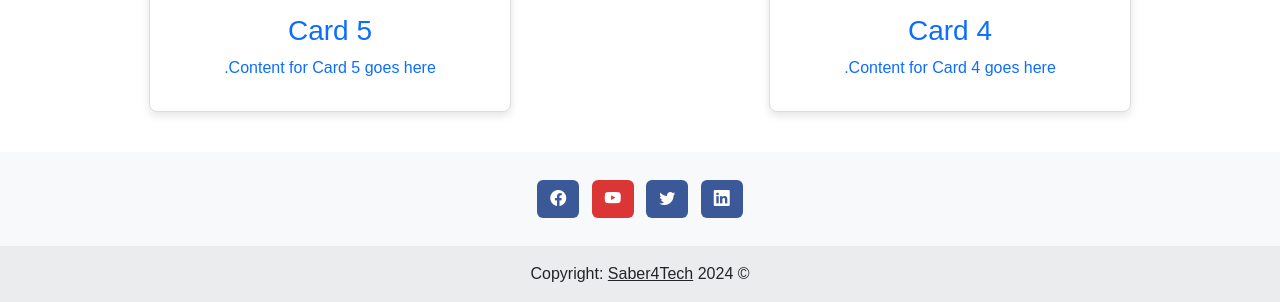
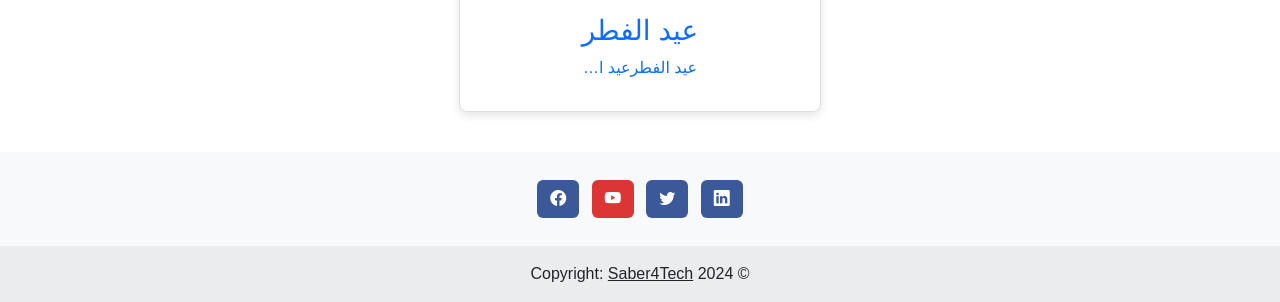
Before and after one commit to SaberHardy/abouObaidaMosque, a Django app: page / in a window 1280 px wide. Shown: the part 2086-2388 px from the top of the page. Run offline with Django 5.2, Linux system fonts and the light colour scheme; data comes from the database, SQL or seed files in the repository; both versions use the stored data as it was after the commit; some libraries are stand-ins or nearby versions.

Commit message:
Event Model

```diff
--- a/appAbuObaida/admin.py
+++ b/appAbuObaida/admin.py
@@ -1,6 +1,6 @@
 from django.contrib import admin
 
-from appAbuObaida.models import PrayerModel, QuestionModel
+from appAbuObaida.models import PrayerModel, QuestionModel, EventsModel
 
 # Register your models here.
 # @admin.register(PrayerModel)
@@ -9,3 +9,4 @@ from appAbuObaida.models import PrayerModel, QuestionModel
 
 admin.site.register(PrayerModel)
 admin.site.register(QuestionModel)
+admin.site.register(EventsModel)
--- a/appAbuObaida/models.py
+++ b/appAbuObaida/models.py
@@ -35,3 +35,12 @@ class QuestionModel(models.Model):
 
     def __str__(self):
         return self.question_title
+
+
+class EventsModel(models.Model):
+    event_title = models.CharField(max_length=500)
+    event_description = models.TextField()
+    pub_date = models.DateField(auto_now_add=True)
+
+    def __str__(self):
+        return self.event_title
--- a/appAbuObaida/urls.py
+++ b/appAbuObaida/urls.py
@@ -6,7 +6,7 @@ urlpatterns = [
     path('', views.index, name='index'),
     path('questions_blog/', views.questions_blog, name='questions_blog'),
     path('question_detail/', views.question_detail, name='question_detail'),
-    path('events/', views.events, name='events'),
+    path('events_view/', views.events_view, name='events_view'),
     path('about/', views.about, name='about'),
     path('contact_us/', views.contact_us, name='contact_us'),
 ]
--- a/appAbuObaida/views.py
+++ b/appAbuObaida/views.py
@@ -1,14 +1,16 @@
 from django.shortcuts import render
 from django.utils.translation import activate
 
-from appAbuObaida.models import PrayerModel, QuestionModel
+from appAbuObaida.models import PrayerModel, QuestionModel, EventsModel
 
 
 def index(request):
     # activate('ar')
     prayer_model = PrayerModel.objects.all()
+    all_events = EventsModel.objects.all()
     context = {
-        'prayer_model': prayer_model
+        'prayer_model': prayer_model,
+        'all_events': all_events
     }
     return render(request, 'appAbuObaida/index.html', context)
 
@@ -29,8 +31,12 @@ def question_detail(request):
     return render(request, 'appAbuObaida/question_detail.html', context)
 
 
-def events(request):
-    return render(request, 'appAbuObaida/events.html')
+def events_view(request):
+    events = EventsModel.objects.all()
+    context = {
+        'events': events
+    }
+    return render(request, 'appAbuObaida/events.html', context)
 
 
 def about(request):
@@ -38,4 +44,5 @@ def about(request):
 
 
 def contact_us(request):
+
     return render(request, 'appAbuObaida/contact_us.html')
--- a/templates/appAbuObaida/base.html
+++ b/templates/appAbuObaida/base.html
@@ -35,7 +35,7 @@
                     </a>
                 </li>
                 <li class="nav-item mx-2">
-                    <a class="nav-link" href="{% url 'events' %}">
+                    <a class="nav-link" href="{% url 'events_view' %}">
                         <span class="events">المناسبات</span>
                     </a>
                 </li>
--- a/templates/appAbuObaida/index.html
+++ b/templates/appAbuObaida/index.html
@@ -20,7 +20,7 @@
         }
 
         .zoomed img {
-            max-width: 90%;
+            max-width: 50%;
             max-height: 90%;
             transition: transform 0.5s ease;
         }
@@ -38,7 +38,7 @@
     <div class="container my-5" dir="rtl">
         {% for prayer in prayer_model %}
             <div class="row">
-                <h3 class="text-center mb-5"> أوقات الصلاة لشهر  {{ prayer.month_field|date:_("F") }}</h3>
+                <h3 class="text-center mb-5"> أوقات الصلاة لشهر {{ prayer.month_field|date:_("F") }}</h3>
                 <div class="col left-div"></div>
                 <div class="col-6">
                     <div class="card text-center">
@@ -58,59 +58,19 @@
     <div class="mosque-activities">
         <h3 class="text-center mb-5">نشاطات المسجد</h3>
     </div>
-
     <div class="card-container">
+        {% for event in all_events %}
             <div class="card card-item">
                 <a class="card-link" href="">
-                <img class="event-card-image" src="{% static 'imgs/quran2.jpg' %}" alt="Card Image 1">
+                    <img class="event-card-image"
+                         src="{% static 'imgs/quran2.jpg' %}" alt="Card Image 1">
                     <div class="card-content">
-                    <h3>Card 1</h3>
-                    <p>Content for Card 1 goes here.</p>
+                        <h3>{{ event.event_title }}</h3>
+                        <p>{{ event.event_description|truncatechars:15 }}</p>
                     </div>
                 </a>
             </div>
-
-        <div class="card card-item">
-            <a class="card-link" href="">
-                <img class="event-card-image" src="{% static 'imgs/quran.jpg' %}" alt="Card Image 2">
-                <div class="card-content">
-                    <h3>Card 2</h3>
-                    <p>Content for Card 2 goes here.</p>
-                </div>
-            </a>
-        </div>
-
-        <div class="card card-item">
-            <a class="card-link" href="">
-                <img class="event-card-image" src="{% static 'imgs/quran.jpg' %}" alt="Card Image 3">
-                <div class="card-content">
-                    <h3>Card 3</h3>
-                    <p>Content for Card 3 goes here.</p>
-                </div>
-            </a>
-        </div>
-
-        <div class="card card-item">
-            <a class="card-link" href="">
-                <img class="event-card-image" src="{% static 'imgs/quran.jpg' %}" alt="Card Image 4">
-                <div class="card-content">
-                    <h3>Card 4</h3>
-                    <p>Content for Card 4 goes here.</p>
-                </div>
-            </a>
-        </div>
-
-        <div class="card card-item">
-            <a class="card-link" href="">
-
-                <img class="event-card-image" src="{% static 'imgs/quran.jpg' %}" alt="Card Image 5">
-                <div class="card-content">
-                    <h3>Card 5</h3>
-                    <p>Content for Card 5 goes here.</p>
-                </div>
-            </a>
-        </div>
-
+        {% endfor %}
     </div>
 
 {% endblock %}
```
Also changed, not shown: templates/appAbuObaida/events.html (+6 -44 lines), db.sqlite3. Lines whose indentation alone changed are shown as unchanged.
